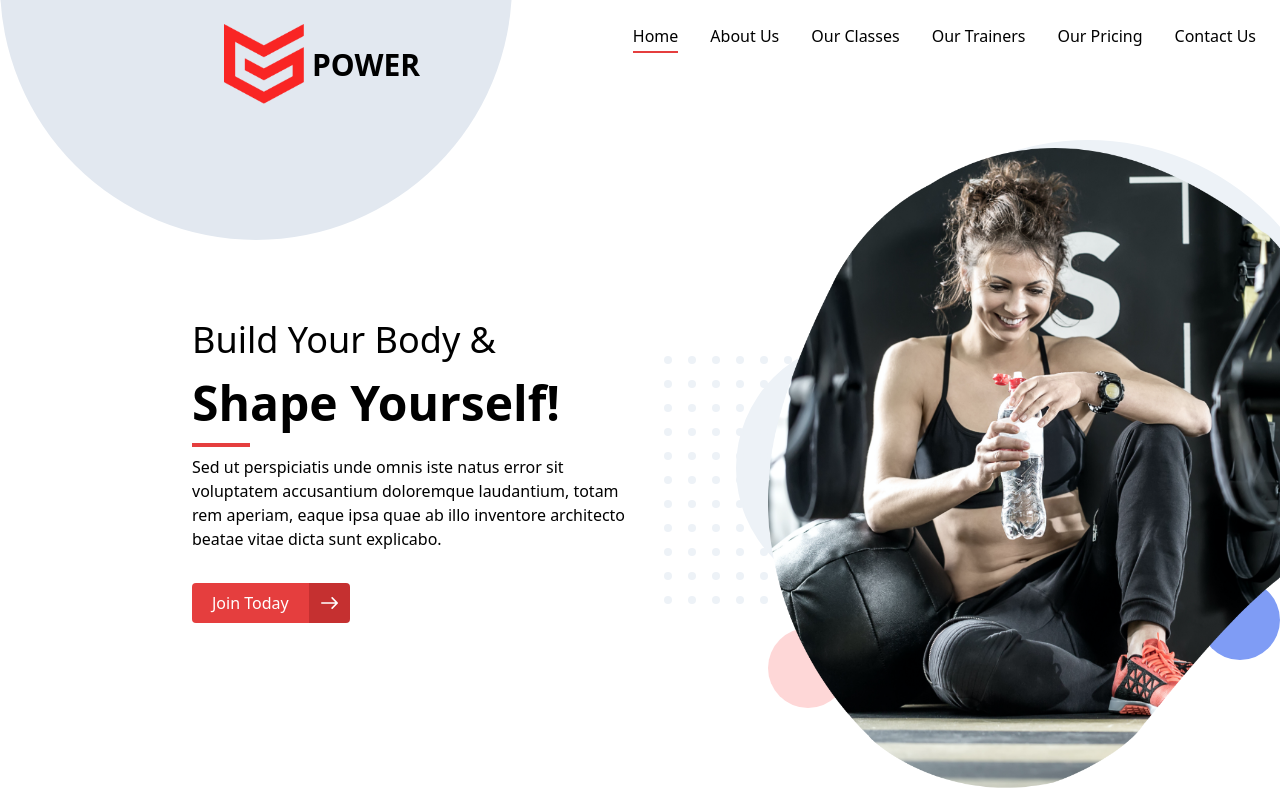
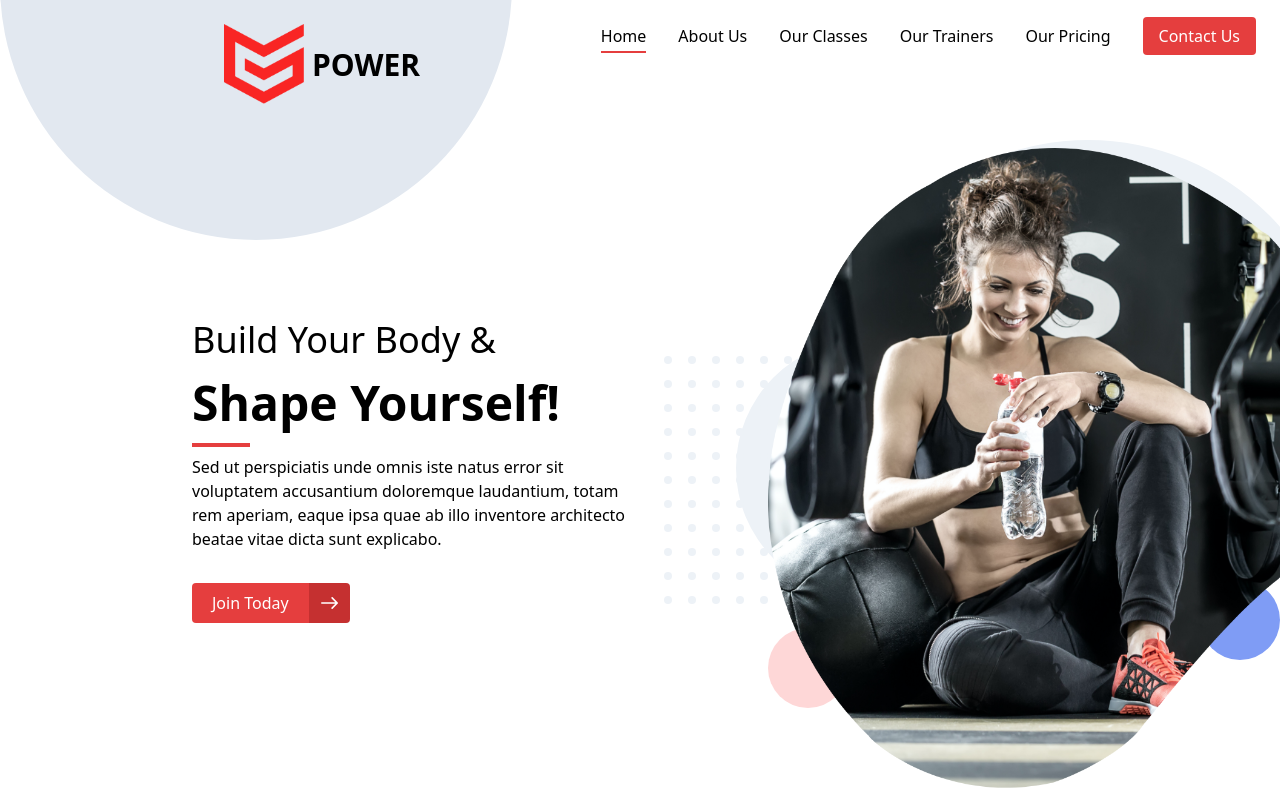
Before and after one commit to lhjd/istest, a Next.js app: page / in a window 1280 px wide. Shown: the top 800 px of the page. Built offline with nearby package versions, Linux system fonts and the light colour scheme; what @tailwindcss/custom-forms would draw is missing.

Commit message:
fix contact us button

```diff
--- a/components/navbar.js
+++ b/components/navbar.js
@@ -15,25 +15,17 @@ const navbar = () => {
       href={e.anchor}
       key={e.text}
       onClick={() => setCurrentSection(e.anchor)}
-      className={currentSection === e.anchor ? ' mx-4 pb-1 border-b-2 border-red-600' : 'mx-4'}
+      className={
+        currentSection === e.anchor ?
+        (e.text === 'Contact Us' ? 'mx-4 px-4 py-2 text-white rounded bg-red-600' : 'mx-4 pb-1 border-b-2 border-red-600')
+        :
+        (e.text === 'Contact Us' ? 'mx-4 px-4 py-2 text-white rounded bg-red-600' : 'mx-4')}
     >{e.text}</a>
   ));
 
   return (
-    // <nav className="py-5 md:flex items-center justify-between relative">
-    //   <div className="hidden md:flex items-center relative">
-        // <img src="/images/logo.png" alt="logo" className="mr-2 h-20 w-20 relative z-10" />
-        // <h1 className="mr-2 text-3xl font-bold uppercase relative z-10">Power</h1>
-        // <div className="circle bg-gray-200 rounded-full absolute z-0 transform -translate-x-56 -translate-y-20"></div>
-    //   </div>
-    //   <div className="mr-32 z-10 flex flex-col md:flex-row items-baseline relative md:fixed top-0 right-0 transform translate-y-4">
-    //     {navLinks}
-    //   </div>
-    // </nav>
-    // <header className="sm:flex sm:justify-between sm:items-center sm:px-4 sm:py-3">
     <header className="flex flex-col px-4 py-3">
       <div className="flex items-center justify-between px-4 py-3 p-0">
-        {/* <div> */}
         <img className="h-8 relative z-10 xl:hidden" src="/images/logo.png" alt="Logo" />
         <div className="hidden xl:flex md:pt-10 lg:pt-0 items-center relative">
           <img src="/images/logo.png" alt="logo" className="mr-2 h-20 w-20 relative z-10" />
@@ -53,17 +45,9 @@ const navbar = () => {
         </div>
       </div>
       <nav className={`z-20 px-2 pt-2 pb-4 hidden xl:block fixed top-0 right-0 transform xl:translate-y-4`}>
-      {/* <nav className={`mr-32 z-10 flex flex-col md:flex-row items-baseline relative md:fixed top-0 right-0 transform translate-y-4 ${isOpen ? 'block' : 'hidden'}`}> */}
-        {/* <a href="#" className="block px-2 py-1 text-white font-semibold rounded hover:bg-gray-800">List your property</a>
-        <a href="#" className="mt-1 block px-2 py-1 text-white font-semibold rounded hover:bg-gray-800 sm:mt-0 sm:ml-2">Trips</a>
-        <a href="#" className="mt-1 block px-2 py-1 text-white font-semibold rounded hover:bg-gray-800 sm:mt-0 sm:ml-2">Messages</a> */}
         {navLinks}
       </nav>
       <nav className={`px-2 pt-2 pb-4 flex flex-col p-0 xl:hidden ${isOpen ? 'block' : 'hidden'}`}>
-      {/* <nav className={`mr-32 z-10 flex flex-col md:flex-row items-baseline relative md:fixed top-0 right-0 transform translate-y-4 ${isOpen ? 'block' : 'hidden'}`}> */}
-        {/* <a href="#" className="block px-2 py-1 text-white font-semibold rounded hover:bg-gray-800">List your property</a>
-        <a href="#" className="mt-1 block px-2 py-1 text-white font-semibold rounded hover:bg-gray-800 sm:mt-0 sm:ml-2">Trips</a>
-        <a href="#" className="mt-1 block px-2 py-1 text-white font-semibold rounded hover:bg-gray-800 sm:mt-0 sm:ml-2">Messages</a> */}
         {navLinks}
       </nav>
     </header>
--- a/tailwind.config.js
+++ b/tailwind.config.js
@@ -19,6 +19,11 @@ module.exports = {
 
       black: '#000',
       white: '#fff',
+
+      brand: {
+        primary: '#f92524',
+        secondary: '#7a839e',
+      },
 
       gray: {
         100: '#f7fafc',
```
